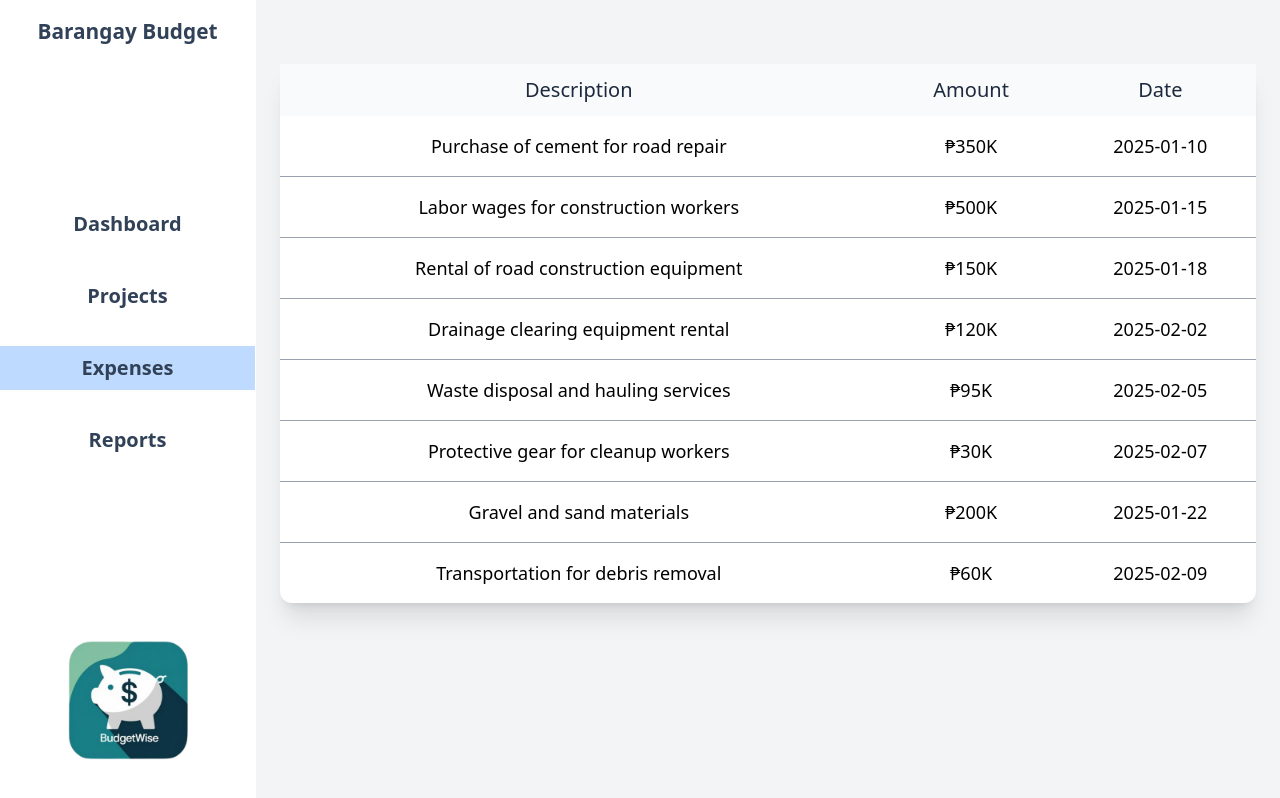
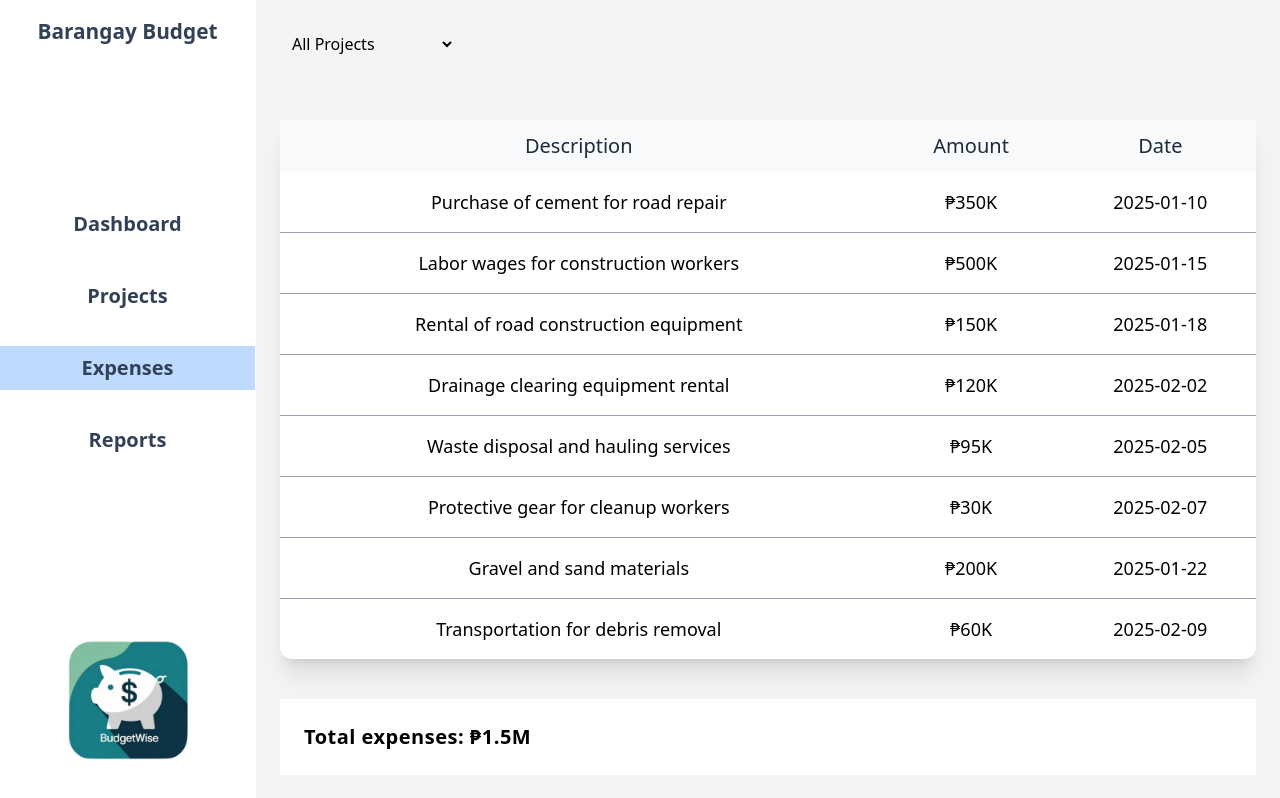
Before and after one commit to akiii22/barangay_budget, a React (Vite) app: page /expenses in a window 1280 px wide. Built offline with nearby package versions, Linux system fonts and the light colour scheme.

Commit message:
Add selection project, filtering based on the expenses of each project and calculating the total

```diff
--- /dev/null
+++ b/src/components/ExpensesTotal.tsx
@@ -0,0 +1,17 @@
+import type { Expense } from "../types/Expense";
+import { formatCurrency } from "../utils/formatCurrency";
+type Props = {
+  expenses: Expense[];
+};
+
+const ExpensesTotal = ({ expenses }: Props) => {
+  const total = expenses.reduce((curr, exp) => curr + exp.amount, 0);
+  return (
+    <div className="px-4 py-6 bg-white">
+      <h1 className="text-xl px-2 tracking-wide font-bold">
+        Total expenses: {formatCurrency(total)}{" "}
+      </h1>
+    </div>
+  );
+};
+export default ExpensesTotal;
--- a/src/pages/Expenses.tsx
+++ b/src/pages/Expenses.tsx
@@ -1,9 +1,40 @@
+import ExpensesTotal from "../components/ExpensesTotal";
 import ExpensesTable from "../components/table/ExpensesTable";
 import { expenses } from "../data/expenses";
+import { projects } from "../data/projects";
+import { useState } from "react";
 const Expenses = () => {
+  const [selectedProject, setSelectedProject] = useState<number | null>(null);
   return (
     <div>
-      <ExpensesTable expenses={expenses} />
+      <select
+        className="mb-4 p-2 rounded-lg cursor-pointer"
+        onChange={(e) => {
+          const value = e.target.value;
+          setSelectedProject(value === "all" ? null : Number(value));
+        }}
+      >
+        <option value="all">All Projects</option>
+        {projects.map((project) => (
+          <option key={project.id} value={project.id}>
+            {project.name}
+          </option>
+        ))}
+      </select>
+      <ExpensesTable
+        expenses={
+          selectedProject
+            ? expenses.filter((exp) => exp.projectId === selectedProject)
+            : expenses
+        }
+      />
+      <ExpensesTotal
+        expenses={
+          selectedProject
+            ? expenses.filter((exp) => exp.projectId === selectedProject)
+            : expenses
+        }
+      />
     </div>
   );
 };
```
